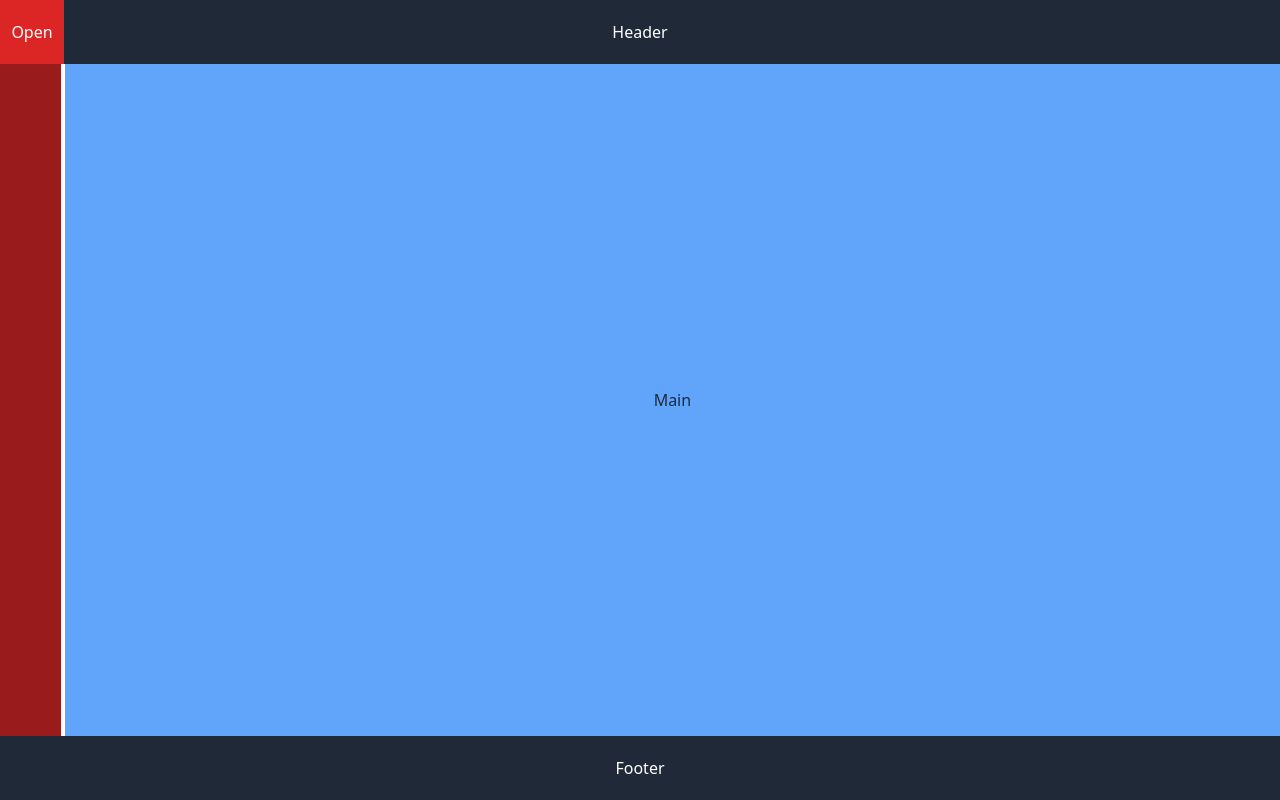
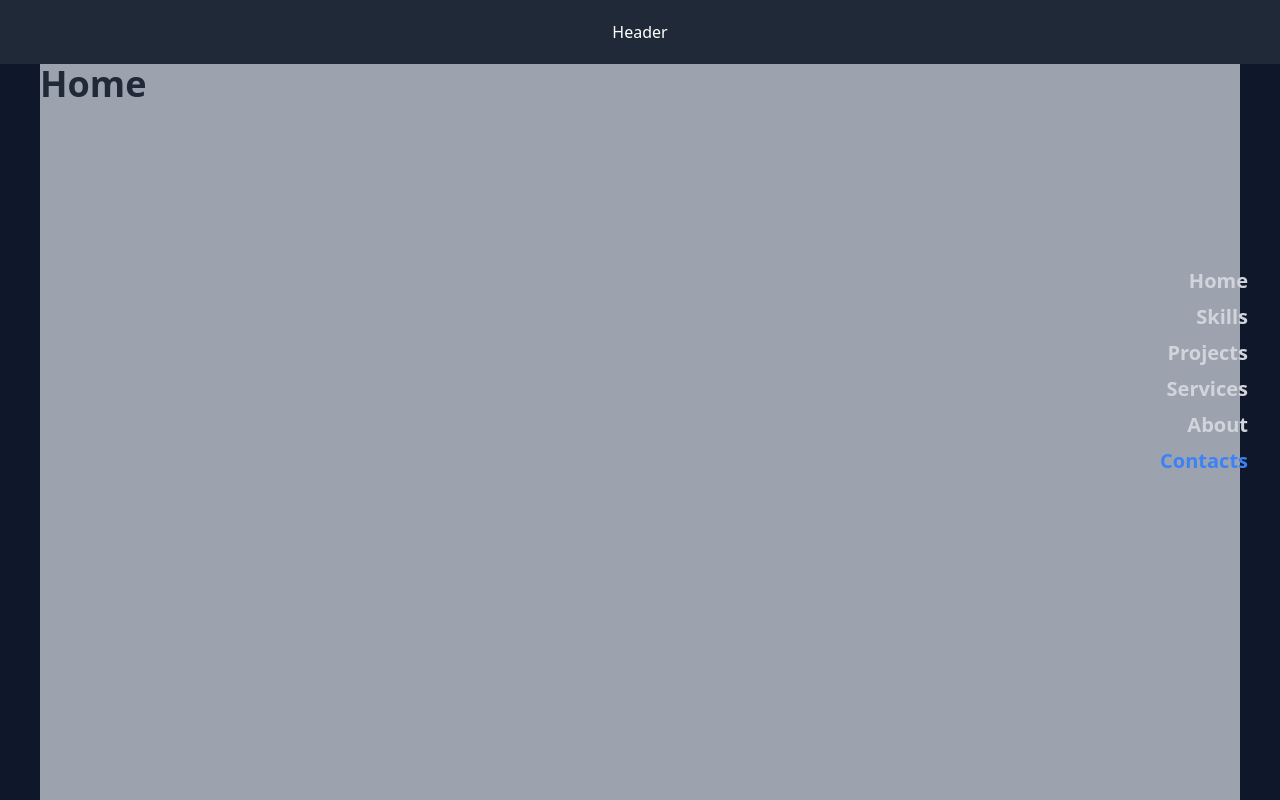
Before and after one commit to thiagoelias99/portfolio, a React (Vite) app: page / in a window 1280 px wide. Built offline with nearby package versions, Linux system fonts and the light colour scheme.

Commit message:
style: :lipstick: Base layout test

```diff
--- a/src/App.tsx
+++ b/src/App.tsx
@@ -1,20 +1,65 @@
-import Aside from './components/aside/aside'
-import Footer from './components/footer/footer'
+import { useState } from 'react'
+import FullPageScroll from './components/full-page-scroll/full-page-scroll'
+import FullPageSection from './components/full-page-scroll/full-page-section'
 import Header from './components/header/header'
+import NavBar from './components/nav/nav-bar'
 
 function App() {
+  const [activeSection, setActiveSection] = useState('#section_home')
+
+  const headerPadding = 'pt-16'
+
   return (
-    <div className='w-screen h-screen antialiased [&::-webkit-scrollbar]:hidden'>
-      <Header />
-      <div className='py-16 w-full h-full flex flex-row justify-start items-start gap-1'>
-        <Aside />
-        <main
-          className='w-full h-full bg-blue-400 text-gray-800 flex items-center justify-center'
-        >
-          Main
-        </main>
-      </div>
-      <Footer />
+    <div className='w-svw h-svh bg-slate-900'>
+      <Header/>
+      <NavBar
+        activeSection={activeSection}
+      />
+      <FullPageScroll
+      className='max-w-[1200px] mx-auto'
+      >
+        <FullPageSection
+          id='section_home'
+          setActiveSection={setActiveSection}
+          className={`bg-gray-400 ${headerPadding}`}>
+          <h1 className='text-4xl font-bold text-center text-gray-800'>Home</h1>
+        </FullPageSection>
+
+        <FullPageSection
+          id='section_skills'
+          setActiveSection={setActiveSection}
+          className={`bg-green-400 ${headerPadding}`}>
+          <h1 className='text-4xl font-bold text-center text-gray-800'>Skills</h1>
+        </FullPageSection>
+
+        <FullPageSection
+          id='section_projects'
+          setActiveSection={setActiveSection}
+          className={`bg-blue-400 ${headerPadding}`}>
+          <h1 className='text-4xl font-bold text-center text-gray-800'>Projects</h1>
+        </FullPageSection>
+
+        <FullPageSection
+          id='section_services'
+          setActiveSection={setActiveSection}
+          className={`bg-red-400 ${headerPadding}`}>
+          <h1 className='text-4xl font-bold text-center text-gray-800'>Services</h1>
+        </FullPageSection>
+
+        <FullPageSection
+          id='section_about'
+          setActiveSection={setActiveSection}
+          className={`bg-yellow-400 ${headerPadding}`}>
+          <h1 className='text-4xl font-bold text-center text-gray-800'>About</h1>
+        </FullPageSection>
+
+        <FullPageSection
+          id='section_contacts'
+          setActiveSection={setActiveSection}
+          className={`bg-purple-400 ${headerPadding}`}>
+          <h1 className='text-4xl font-bold text-center text-gray-800'>Contacts</h1>
+        </FullPageSection>
+      </FullPageScroll>
     </div>
   )
 }
--- a/src/components/aside/aside.tsx
+++ /dev/null
@@ -1,19 +0,0 @@
-import { cn } from '@/lib/utils'
-import { useState } from 'react'
-
-export default function Aside() {
-  const [isAsideOpen, setIsAsideOpen] = useState(false)
-
-  return (
-    <aside
-      className={cn('h-full bg-red-800 text-white flex items-center justify-center z-10 transition-all duration-300 ease-in-out delay-50', isAsideOpen ? 'w-64' : 'w-16')}
-    >
-      <button
-        onClick={() => setIsAsideOpen(!isAsideOpen)}
-        className='absolute top-0 left-0 w-16 h-16 bg-red-600 text-white flex items-center justify-center'
-      >
-        {isAsideOpen ? 'Close' : 'Open'}
-      </button>
-    </aside>
-  )
-}
--- a/src/components/footer/footer.tsx
+++ /dev/null
@@ -1,9 +0,0 @@
-export default function Footer() {
-  return (
-    <footer
-      className='fixed bottom-0 left-0 right-0 w-screen h-16 bg-gray-800 text-white flex items-center justify-center'
-    >
-      Footer
-    </footer>
-  )
-}
--- /dev/null
+++ b/src/components/full-page-scroll/full-page-scroll.tsx
@@ -0,0 +1,17 @@
+import { cn } from '@/lib/utils'
+import { ClassNameValue } from 'tailwind-merge'
+
+interface FullPageScrollProps {
+  children?: React.ReactNode
+  className?: ClassNameValue
+}
+
+export default function FullPageScroll({ children, className }: FullPageScrollProps) {
+  return (
+    <div
+      id='fp-container'
+      className={cn('w-screen h-svh antialiased [&::-webkit-scrollbar]:hidden [scroll-snap-type:_y_mandatory] overflow-y-scroll', className)}>
+      {children}
+    </div>
+  )
+}
--- /dev/null
+++ b/src/components/full-page-scroll/full-page-section.tsx
@@ -0,0 +1,33 @@
+import { cn } from '@/lib/utils'
+import useIntersectionObserver from '@/useIntersectionObserver'
+import { useEffect, useRef } from 'react'
+import { ClassNameValue } from 'tailwind-merge'
+
+interface FullPageSectionProps {
+  id: string
+  className?: ClassNameValue
+  children?: React.ReactNode
+  setActiveSection?: (section: string) => void
+}
+
+export default function FullPageSection({ id, children, className, setActiveSection }: FullPageSectionProps) {
+
+  const sectionRef = useRef(null)
+  const isVisible = useIntersectionObserver(sectionRef, { threshold: 0.1 })
+
+  useEffect(() => {
+    if (isVisible && setActiveSection) {
+      setActiveSection(`#${id}`)
+    }
+  }, [isVisible])
+
+  return (
+    <section
+      id={id}
+      ref={sectionRef}
+      className={cn('flex flex-col items-start justify-start w-full h-svh [scroll-snap-align:_start]', className)}
+    >
+      {children}
+    </section>
+  )
+}
--- /dev/null
+++ b/src/components/nav/nav-bar.tsx
@@ -0,0 +1,37 @@
+interface NavBarProps {
+  activeSection: string
+}
+
+interface IAppAnchor {
+  href: string
+  label: string
+}
+
+export default function NavBar({ activeSection }: NavBarProps) {
+
+  const anchor: IAppAnchor[] = [
+    { href: '#section_home', label: 'Home' },
+    { href: '#section_skills', label: 'Skills' },
+    { href: '#section_projects', label: 'Projects' },
+    { href: '#section_services', label: 'Services' },
+    { href: '#section_about', label: 'About' },
+    { href: '#section_contacts', label: 'Contacts' }
+  ]
+
+  return (
+    <nav className='h-full bg-transparent fixed right-0 top-0 translate-y-1/3 px-8'>
+      <ul className='flex flex-col justify-center items-end gap-2'>
+        {anchor.map((item, index) => (
+          <li key={index}>
+            <a
+              href={item.href}
+              className={`text-xl font-bold ${activeSection === item.href ? 'text-blue-500' : 'text-gray-300'}`}
+            >
+              {item.label}
+            </a>
+          </li>
+        ))}
+      </ul>
+    </nav>
+  )
+}
--- /dev/null
+++ b/src/useIntersectionObserver.ts
@@ -0,0 +1,22 @@
+import { useState, useEffect, MutableRefObject } from 'react';
+
+const useIntersectionObserver = (ref: MutableRefObject<null>, options: IntersectionObserverInit) => {
+  const [isIntersecting, setIsIntersecting] = useState(false);
+
+  useEffect(() => {
+    if (ref.current == null) return;
+
+    const observer = new IntersectionObserver(
+      ([entry]) => setIsIntersecting(entry.isIntersecting),
+      options
+    );
+
+    observer.observe(ref.current);
+
+    return () => observer.disconnect();
+  }, [ref, options]);
+
+  return isIntersecting;
+};
+
+export default useIntersectionObserver;
```
Also changed, not shown: 1 other file (tests, documents, lock files or other folders).
